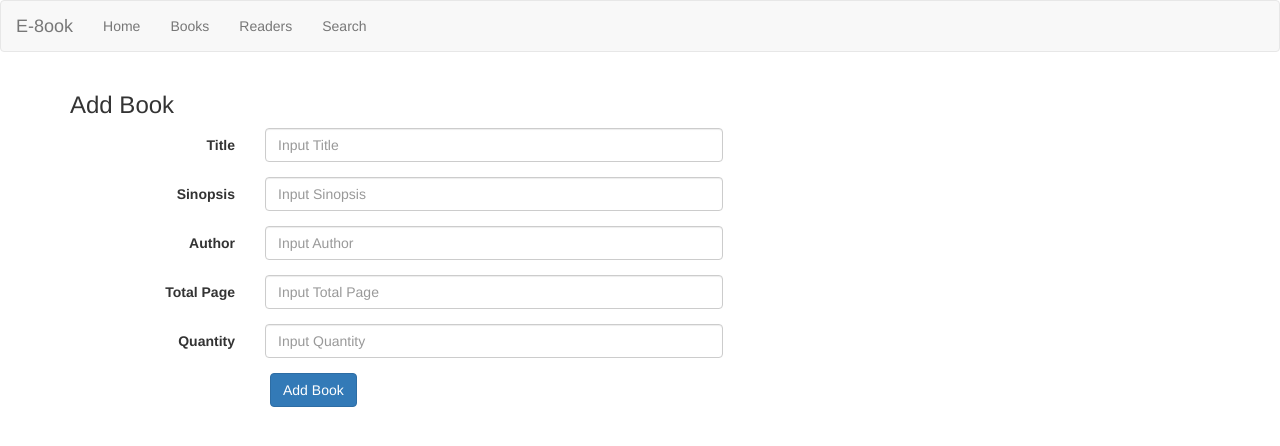
After one commit to Ardhiansyah/e8ook, a Node server app: page /books/add in a window 1280 px wide. The commit adds this page. Shown: the top 446 px of the page. Run offline with Node 20, Linux system fonts and the light colour scheme; some libraries are stand-ins or nearby versions.

Commit message:
CRUD book

```diff
--- /dev/null
+++ b/controllers/book.js
@@ -0,0 +1,52 @@
+'use strict';
+
+const models = require('../models');
+
+module.exports = {
+	showAll(req, res) {
+		return models.Book
+			.findAll()
+      		  .then(books => res.status(201).render(`./pages/books/list_book.ejs`, { status: req.query.status, message: req.query.message, data: books }))
+      		//   .then(books => res.status(201).send(books))
+       		  .catch(error => res.status(400).send(error));
+	},
+
+	showAddbookForm(req ,res) {
+		res.status(201).render(`./pages/books/add_book.ejs`, { status: req.query.status, message: req.query.message });
+    },
+
+    addData(req, res) {
+    	return models.Book
+    		.create({
+    			title: req.body.title,
+    			sinopsis: req.body.sinopsis,
+                author: req.body.author,
+                total_page: req.body.total_page,
+    		})
+    		  .then(book => res.status(201).redirect(`/books/add?status=1&message=Data ${book.title} ${book.author} berhasil ditambahkan`))
+    		  .catch(error => res.status(400).redirect(`/books/add?status=0&message=${error.message}`));
+	},
+
+	showEditData(req, res) {
+		return models.Book
+			.findById(req.params.id)
+			.then(data => res.status(201).render(`./pages/books/edit_book.ejs`, { status: req.query.status, message: req.query.message , data: data}))
+			.catch(error => res.status(400).redirect(`/books?status=0&message=${error.message}`));
+	},
+
+	editData(req, res) {
+		return models.Book
+			.findById(req.params.id)
+			.then(data => {
+				data.update({
+					title: req.body.title,
+					sinopsis: req.body.sinopsis,
+					author: req.body.author,
+					total_page: req.body.total_page,
+					quantity_all: req.body.quantity_all,
+				})
+				  .then(book => res.status(201).redirect(`/books/${req.params.id}/edit?status=1&message=Data ${book.title} ${book.author} berhasil diupdate`))
+				  .catch(error => res.status(400).redirect(`/books/${req.params.id}/edit?status=0&message=${error.message}`));
+			})
+	},
+};
--- a/controllers/index.js
+++ b/controllers/index.js
@@ -1,7 +1,9 @@
 'use strict';
 
 const reader = require('./reader');
+const book = require('./book');
 
 module.exports = {
 	reader,
+	book,
 };
--- a/routes/index.js
+++ b/routes/index.js
@@ -6,4 +6,5 @@ module.exports = app => {
 	}));
 
 	app.use('/readers', require('./reader'));
+	app.use('/books', require('./book'));
 };
--- /dev/null
+++ b/views/pages/books/add_book.ejs
@@ -0,0 +1,55 @@
+<!DOCTYPE html>
+<html>
+<head>
+	<% include ../../partials/head %>
+</head>
+<body>
+	<% include ../../partials/header %>
+
+	<div class="container">
+		<% if(status == 1) { %>
+		<div class="alert alert-success">
+			<strong>Success!</strong> <%= message %>
+		</div>
+		<% } else if(status == 0) { %>
+		<div class="alert alert-danger">
+			<strong>Error!</strong> <%= message %>
+		</div>
+		<% } %>
+		<h3>Add Book</h3>
+		<form class="form-horizontal" method="post">
+			<div class="form-group">
+				<label class="col-sm-2 control-label">Title</label>
+	      		<div class="col-sm-5">
+	        		<input class="form-control" id="title" name="title" type="text" placeholder="Input Title">
+	      		</div>
+			</div>
+			<div class="form-group">
+				<label class="col-sm-2 control-label">Sinopsis</label>
+	      		<div class="col-sm-5">
+	        		<input class="form-control" id="sinopsis" name="sinopsis" type="text" placeholder="Input Sinopsis">
+	      		</div>
+			</div>
+			<div class="form-group">
+				<label class="col-sm-2 control-label">Author</label>
+	      		<div class="col-sm-5">
+	        		<input class="form-control" id="author" name="author" type="text" placeholder="Input Author">
+	      		</div>
+			</div>
+			<div class="form-group">
+				<label class="col-sm-2 control-label">Total Page</label>
+	      		<div class="col-sm-5">
+	        		<input class="form-control" id="total_page" name="total_page" type="number" placeholder="Input Total Page">
+	      		</div>
+			</div>
+			<div class="form-group">
+				<label class="col-sm-2 control-label">Quantity</label>
+	      		<div class="col-sm-5">
+	        		<input class="form-control" id="quantity_all" name="quantity_all" type="number" placeholder="Input Quantity">
+	      		</div>
+			</div>
+			<input type="submit" class="btn btn-primary" value="Add Book" style="margin-left: 200px" />
+		</form>
+	</div>
+</body>
+</html>
--- a/views/partials/head.ejs
+++ b/views/partials/head.ejs
@@ -1,4 +1,4 @@
-<title>Mini Point Of Sales</title>
+<title>e8ook, Lets Rent Your Infinite Book</title>
 <meta charset="utf-8">
 <meta name="viewport" content="width=device-width, initial-scale=1">
 <link rel="stylesheet" href="https://maxcdn.bootstrapcdn.com/bootstrap/3.3.7/css/bootstrap.min.css">
--- a/views/partials/header.ejs
+++ b/views/partials/header.ejs
@@ -36,7 +36,7 @@
     </div>
     <ul class="nav navbar-nav">
       <li><a href="/">Home</a></li>
-      <li><a href="#">Books</a></li>
+      <li><a href="/books">Books</a></li>
       <li><a href="/readers">Readers</a></li>
       <li><a href="#">Search</a></li>
     </ul>
```
Also changed, not shown: routes/book.js (added, +13 -0 lines), views/pages/books/edit_book.ejs (added, +55 -0 lines), views/pages/books/list_book.ejs (added, +54 -0 lines).
